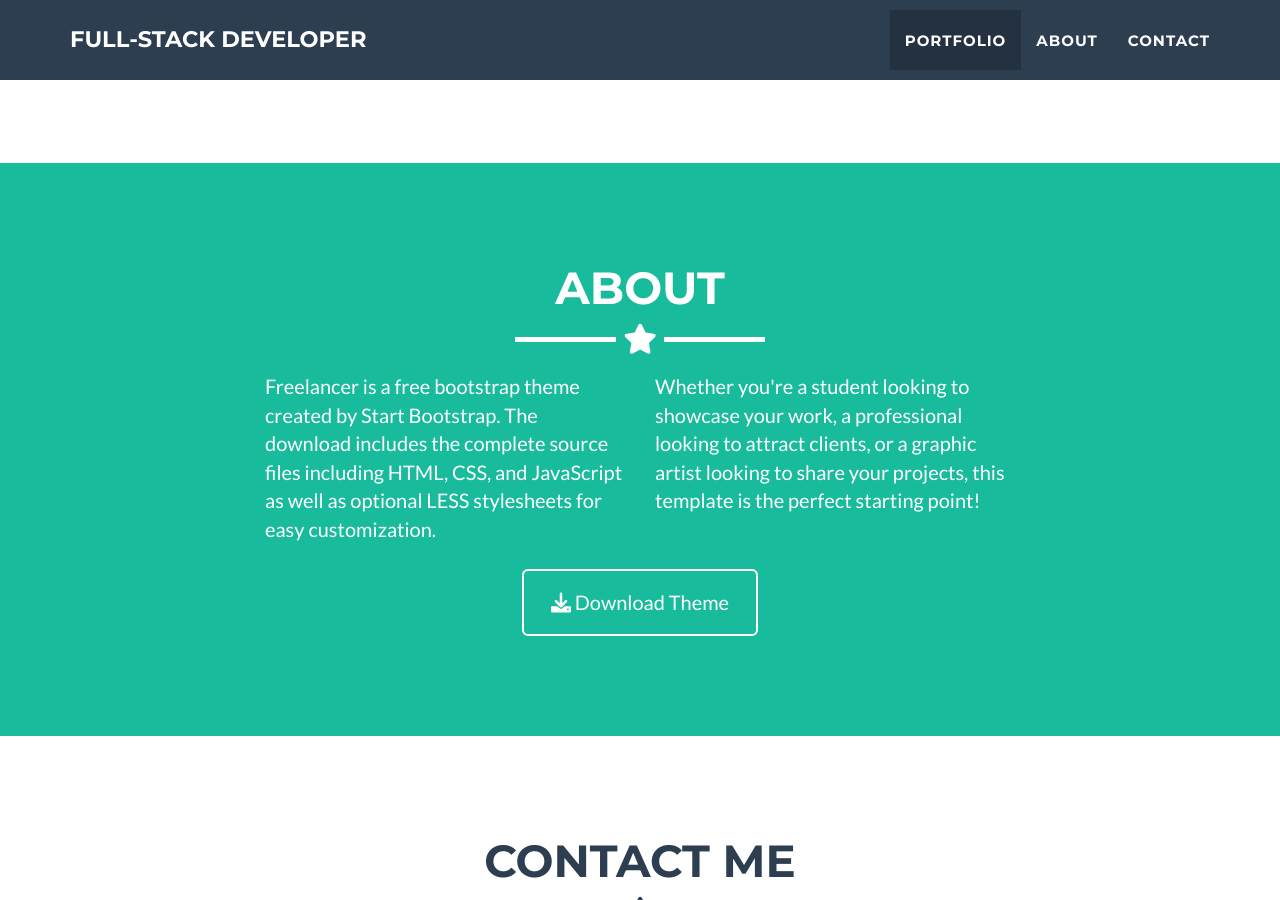
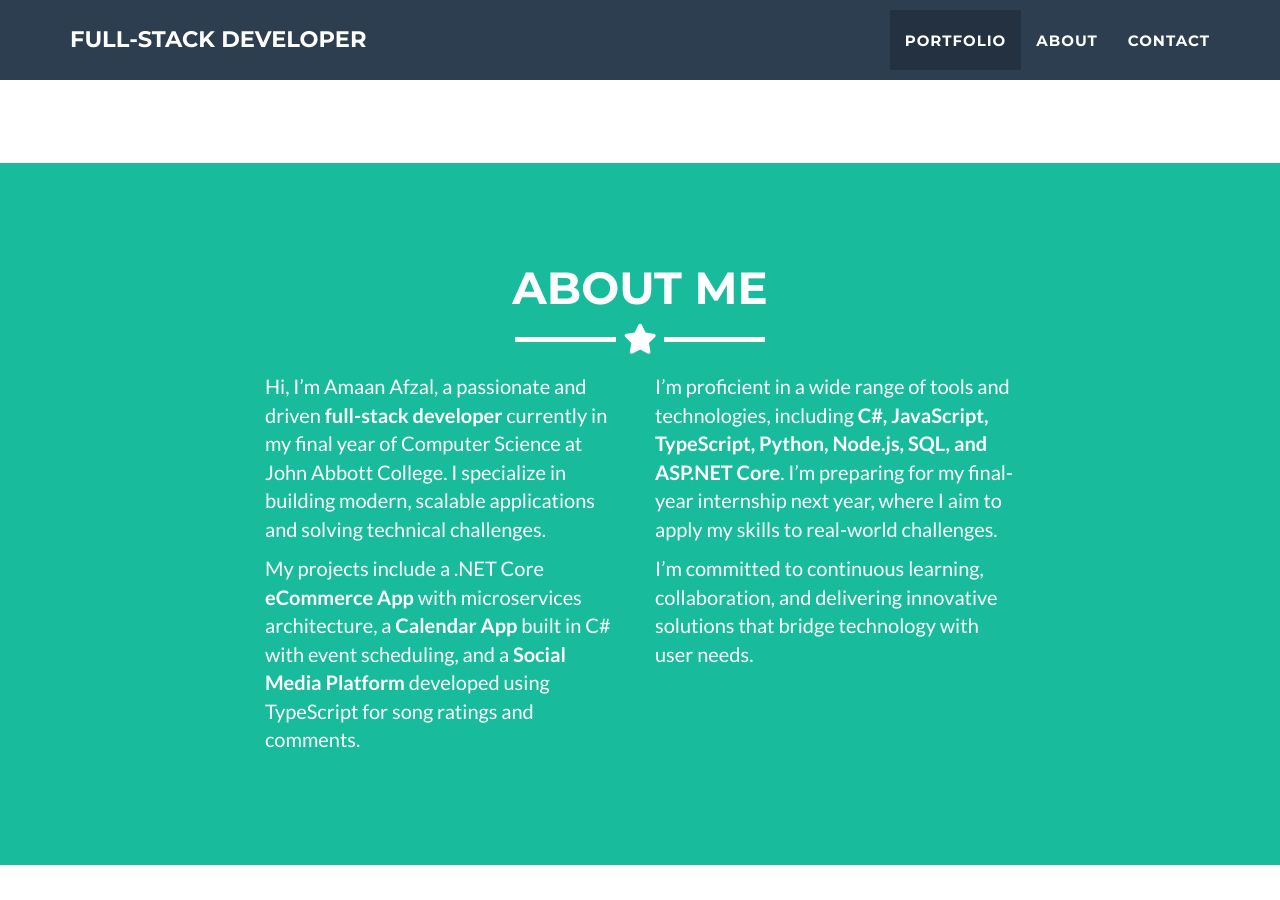
Before and after one commit to Amaan6868/Amaan6868.github.i, a Jekyll site: the page built from _posts/2014-07-18-project-1.markdown, in a window 1280 px wide and 900 px high, scrolled down 1509 px. Built offline with Jekyll 4.4.1, drawn with Linux system fonts in a browser that asks for light colours.

Commit message:
Update about.html

```diff
--- a/_includes/about.html
+++ b/_includes/about.html
@@ -3,24 +3,26 @@
   <div class="container">
     <div class="row">
       <div class="col-lg-12 text-center">
-        <h2>About</h2>
+        <h2>About Me</h2>
         <hr class="star-light">
       </div>
     </div>
     <div class="row">
       <div class="col-lg-4 col-lg-offset-2">
-        <p>Freelancer is a free bootstrap theme created by Start Bootstrap. The download includes the complete
-          source files including HTML, CSS, and JavaScript as well as optional LESS stylesheets for easy
-          customization.</p>
+        <p>
+          Hi, I’m Amaan Afzal, a passionate and driven <strong>full-stack developer</strong> currently in my final year of Computer Science at John Abbott College. I specialize in building modern, scalable applications and solving technical challenges.
+        </p>
+        <p>
+          My projects include a .NET Core <strong>eCommerce App</strong> with microservices architecture, a <strong>Calendar App</strong> built in C# with event scheduling, and a <strong>Social Media Platform</strong> developed using TypeScript for song ratings and comments.
+        </p>
       </div>
       <div class="col-lg-4">
-        <p>Whether you're a student looking to showcase your work, a professional looking to attract clients, or
-          a graphic artist looking to share your projects, this template is the perfect starting point! </p>
-      </div>
-      <div class="col-lg-8 col-lg-offset-2 text-center">
-        <a href="https://github.com/jeromelachaud/freelancer-theme" class="btn btn-lg btn-outline">
-          <i class="fa fa-download"></i> Download Theme
-        </a>
+        <p>
+          I’m proficient in a wide range of tools and technologies, including <strong>C#, JavaScript, TypeScript, Python, Node.js, SQL, and ASP.NET Core</strong>. I’m preparing for my final-year internship next year, where I aim to apply my skills to real-world challenges.
+        </p>
+        <p>
+          I’m committed to continuous learning, collaboration, and delivering innovative solutions that bridge technology with user needs.
+        </p>
       </div>
     </div>
   </div>
```
